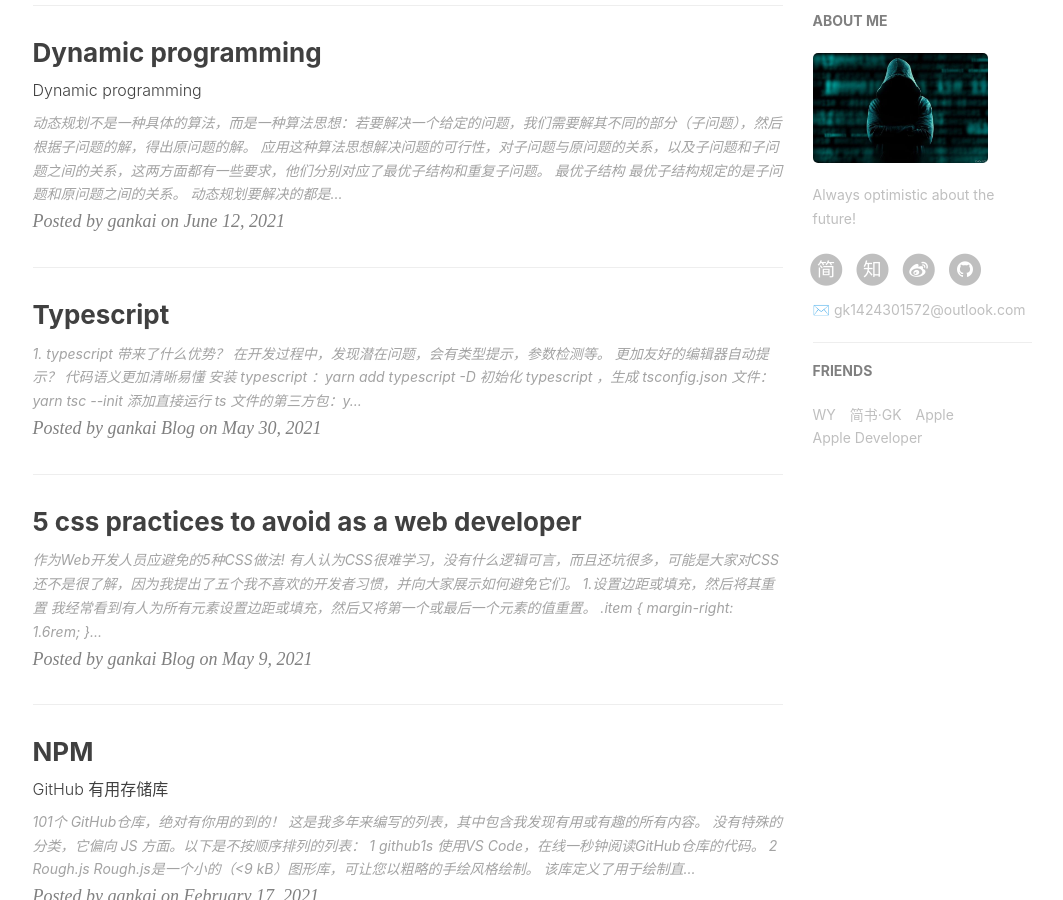
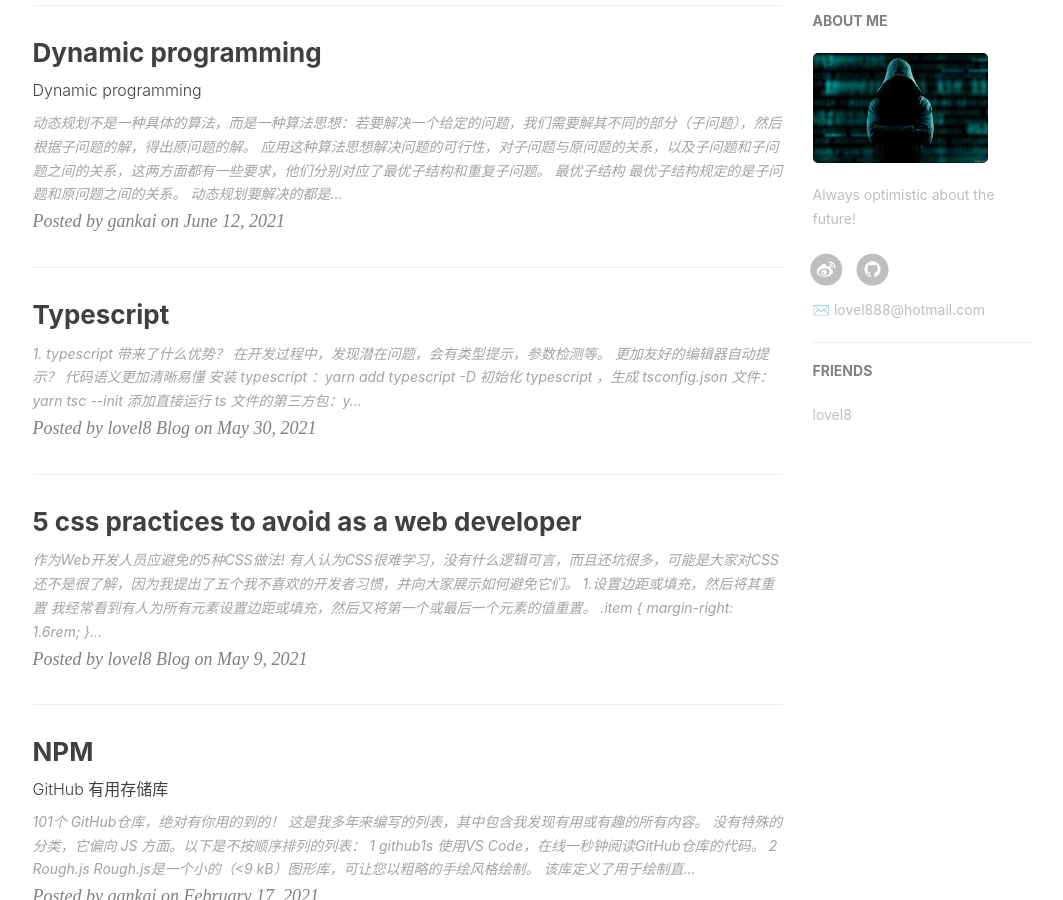
Before and after one commit to lovel8/lovel8.github.io, a Jekyll site: the page built from index.html, in a window 1280 px wide and 900 px high, scrolled down 669 px. Shown: the whole window, without its empty margins (135-1198 px from the left). Built offline with Jekyll 4.4.1, drawn with Linux system fonts in a browser that asks for light colours; nearby versions of some CDN libraries; the list of posts is cut into pages by our own code; comment, search, counter and statistics services are not loaded; some of the changed text lies outside the part shown.

Commit message:
Update _config.yml

```diff
--- a/_config.yml
+++ b/_config.yml
@@ -1,13 +1,13 @@
 # Site settings
-title: gankai Blog
-SEOTitle: gankai博客 | gankai Blog
+title: lovel8 Blog
+SEOTitle: lovel8博客 | lovel8 Blog
 header-img: img/homePage.jpg
-email: gk1424301572@outlook.com
-description: "Things that can make you miserable will surely make you strong, grow up, and must experience what others can't!"
-keyword: "Java, JavaScript, 博客, GitHubGanKai, vue, web, blog, js"
-url: "http://gankai.online/."          # your host, for absolute URL
+email: lovel888@hotmail.com
+description: "自知者明，自胜者强！"
+keyword: "Web3, Crypto, 博客, lovel8, blog, rust, go, js"
+url: "https://lovel8.github.io"          # your host, for absolute URL
 baseurl: ""      # for example, '/blog' if your blog hosted on 'host/blog'
-github_repo: "https://github.com/GitHubGanKai/blog.git" # you code repository
+github_repo: "https://lovel8.github.io.git" # you code repository
 
 # Sidebar settings
 sidebar: true                           # whether or not using Sidebar.
@@ -18,12 +18,12 @@ sidebar-avatar: /img/about-BY-gentle.png      # use absolute URL, seeing it's us
 
 # SNS settings
 RSS: false
-weibo_username:     6131084360
-zhihu_username:     ren-qing-zi-ji-9
-github_username:    GitHubGanKai
-# facebook_username:  baiying.qiu.7
-jianshu_username:   4365773d2dd5
-#twitter_username:   GitHubGanKai
+weibo_username:     lovel8
+# zhihu_username:   lovel8
+github_username:    lovel8
+# facebook_username:lovel8
+# jianshu_username: lovel8
+# twitter_username: lovel8
 
 
 
@@ -58,7 +58,7 @@ kramdown:
 
 # 评论系统
 # Disqus（https://disqus.com/）
-# disqus_username: GitHubGanKai
+# disqus_username: lovel8
 
 # Gitalk
 gitalk:
@@ -66,8 +66,8 @@ gitalk:
   clientID: d2223ef21ecae706fcb4                            #生成的clientID
   clientSecret: 8fecef465f9f3dc81f11bd98ec59d4644eb9282a    #生成的clientSecret
   repo: blog    #仓库名称
-  owner: GitHubGanKai    #github用户名
-  admin: GitHubGanKai
+  owner: lovel8    #github用户名
+  admin: lovel8
   distractionFreeMode: true #是否启用类似FB的阴影遮罩
 
 
@@ -100,17 +100,8 @@ service-worker: true
 # Friends
 friends: [
     {
-        title: "WY",
-        href: "http://zhengwuyang.com"
-    },{
-        title: "简书·GK",
-        href: "http://www.jianshu.com/u/4365773d2dd5"
-    },{
-        title: "Apple",
-        href: "https://apple.com"
-    },{
-        title: "Apple Developer",
-        href: "https://developer.apple.com/"
+        title: "lovel8",
+        href: "https://lovel8.github.io"
     }
 ]
 
```
